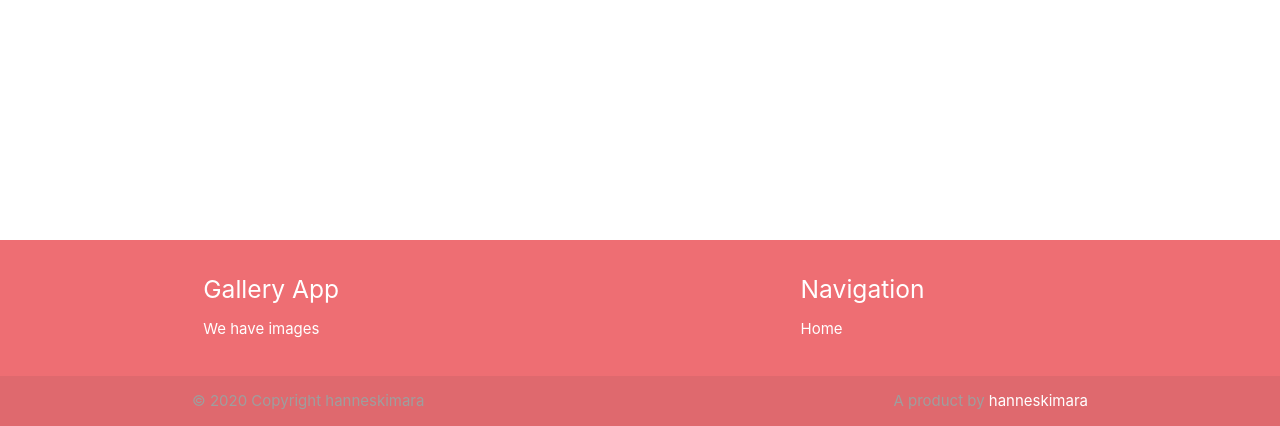
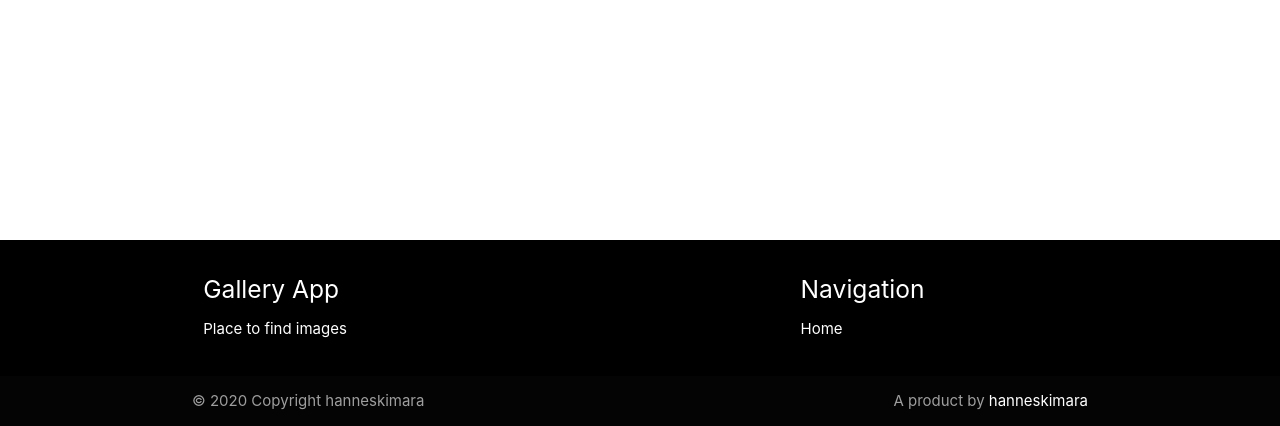
Before and after one commit to HannesKimara/PhotoGallery, a Django app: page / in a window 1280 px wide. Shown: the part 624-1050 px from the top of the page. Run offline with Django 3.2, Linux system fonts and the light colour scheme; data that the repository does not hold is empty.

Commit message:
Change color of footer to black and text to white

```diff
--- a/gallery/templates/footer.html
+++ b/gallery/templates/footer.html
@@ -1,9 +1,9 @@
-<footer class="page-footer">
+<footer class="page-footer black">
     <div class="container">
       <div class="row">
         <div class="col l8 m6 s12">
           <h5 class="white-text">Gallery App</h5>
-          <p class="white-text">We have images</p>
+          <p class="white-text">Place to find images</p>
         </div>
         <div class="col l4 s12">
           <h5 class="white-text">Navigation</h5>
@@ -16,7 +16,7 @@
     <div class="footer-copyright">
       <div class="container grey-text">
       © 2020 Copyright hanneskimara
-      <span class = "right grey-text">A product by <a class="white-text" href="https://hanneskimara.com" target = "_blank">hanneskimara</a></span>
+      <span class = "right grey-text">A product by <a class="white-text" href="https://www.hanneskimara.com" target = "_blank">hanneskimara</a></span>
       </div>
     </div>
   </footer>
```
